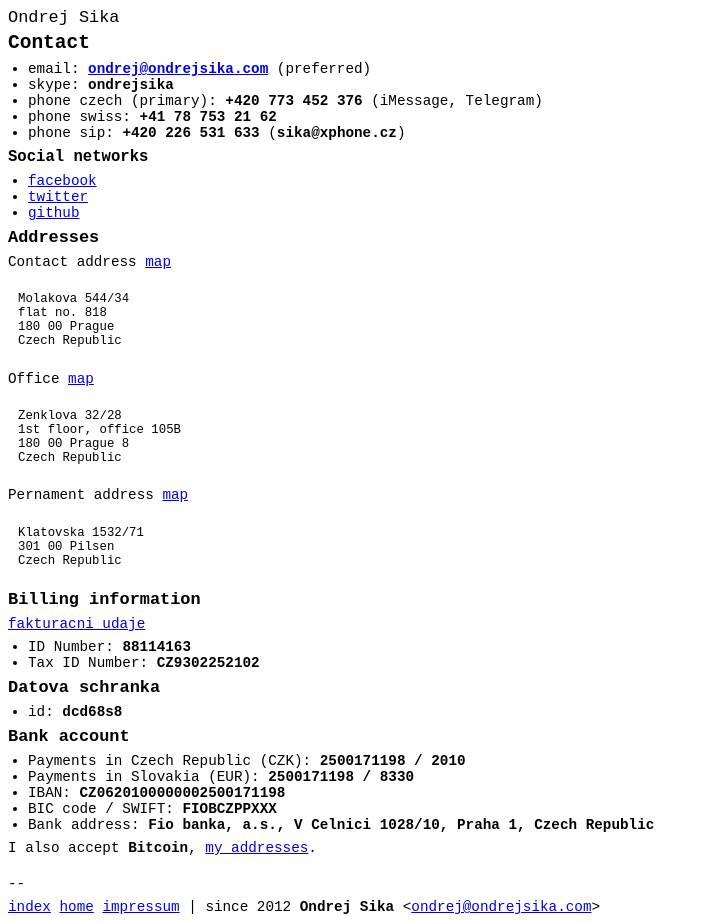
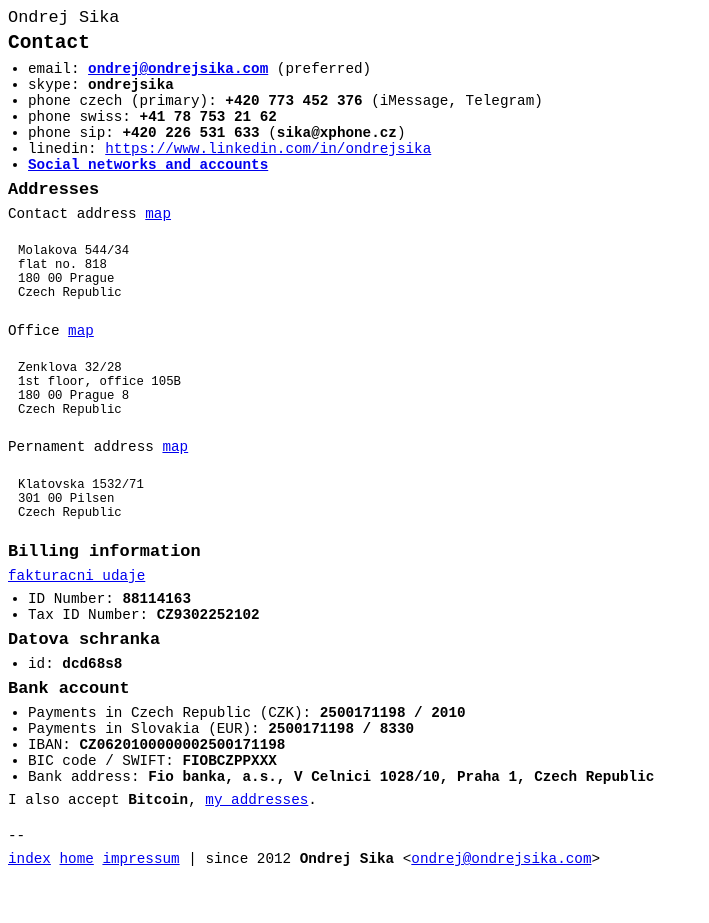
Before and after one commit to ondrejsika/ondrejsika.com, a Jekyll site: the page built from contact.md, in a window 1280 px wide. Shown: the whole page, without its empty margins (0-709 px from the left). Built offline with Jekyll 4.4.1, drawn with Linux system fonts in a browser that asks for light colours; Markdown is read by kramdown in place of the engine named in the settings; comment, search, counter and statistics services are not loaded; after the commit the page ends 900 px from its top, so only the background shows below that.

Commit message:
accounts - add accounts

```diff
--- a/contact.md
+++ b/contact.md
@@ -11,12 +11,8 @@
 * phone czech (primary): __+420 773 452 376__ (iMessage, Telegram)
 * phone swiss: __+41 78 753 21 62__
 * phone sip: __+420 226 531 633__ (__sika@xphone.cz__)
-
-#### Social networks
-
-- [facebook](https://facebook.com/sikaondrej2)
-- [twitter](https://twitter.com/ondrejsika)
-- [github](https://github.com/ondrejsika)
+* linedin: <https://www.linkedin.com/in/ondrejsika>
+- [__Social networks and accounts__](/accounts.html)
 
 
 ### Addresses
```
Also changed, not shown: accounts.md (added, +13 -0 lines), site-index.md (+1 -0 lines).
